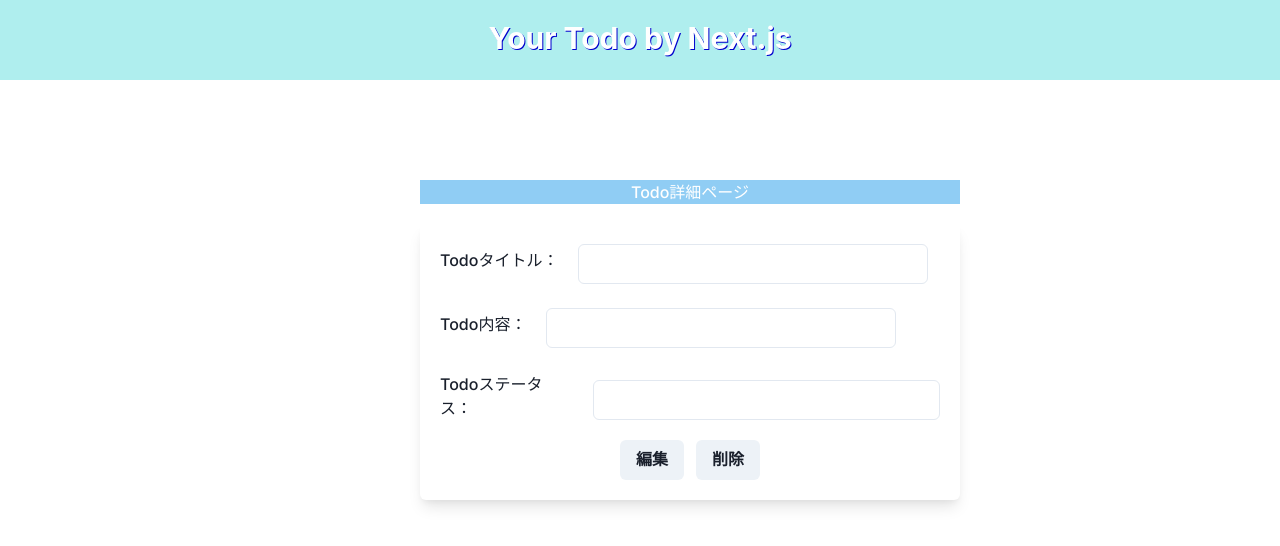
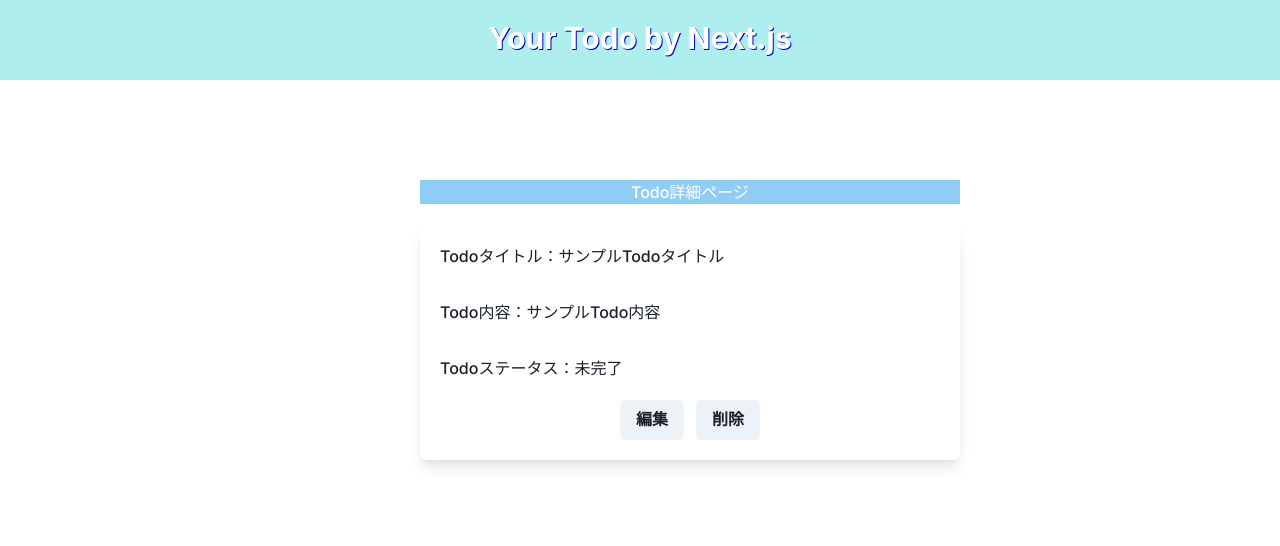
Before and after one commit to y-u27/your-todo-by-Next.js, a Next.js app: page /todos/1 in a window 1280 px wide. Shown: the top 546 px of the page. Built offline with nearby package versions, Linux system fonts and the light colour scheme.

Commit message:
♻️ input要素削除→Todoの詳細を表示

```diff
--- a/src/components/TodoArticle.tsx
+++ b/src/components/TodoArticle.tsx
@@ -1,6 +1,10 @@
 // Todoの一つひとつの詳細（投稿した日時・内容・ステータスなどを表示するページ）
 //・TODO削除
 //・コメント投稿機能
+
+// 詳細を表示するだけで良いので、表示ができて入力はできないように実装
+"use client";
+
 import {
   Box,
   Button,
@@ -11,8 +15,21 @@ import {
   HStack,
   Input,
 } from "@chakra-ui/react";
+import { useState } from "react";
+
+interface Todo {
+  title: string;
+  content: string;
+  status: string;
+}
 
 const TodoArticle = () => {
+  const newTodo: Todo = {
+    title: "サンプルTodoタイトル",
+    content: "サンプルTodo内容",
+    status: "未完了",
+  };
+
   return (
     <FormControl padding="100px">
       <FormLabel
@@ -32,18 +49,15 @@ const TodoArticle = () => {
         <CardBody>
           <FormControl>
             <HStack>
-                <FormLabel>Todoタイトル：</FormLabel>
-                <Input w="70%" h={10} />
+              <FormLabel>Todoタイトル：{newTodo.title}</FormLabel>
             </HStack>
             <br />
             <HStack>
-                <FormLabel>Todo内容：</FormLabel>
-                <Input w="70%" h={10} />
+              <FormLabel>Todo内容：{newTodo.content}</FormLabel>
             </HStack>
             <br />
             <HStack>
-                <FormLabel>Todoステータス：</FormLabel>
-                <Input w="70%" h={10} />
+              <FormLabel>Todoステータス：{newTodo.status}</FormLabel>
             </HStack>
           </FormControl>
           <Box pt={3} display="flex" justifyContent="center">
```
Lines whose indentation alone changed are shown as unchanged.
